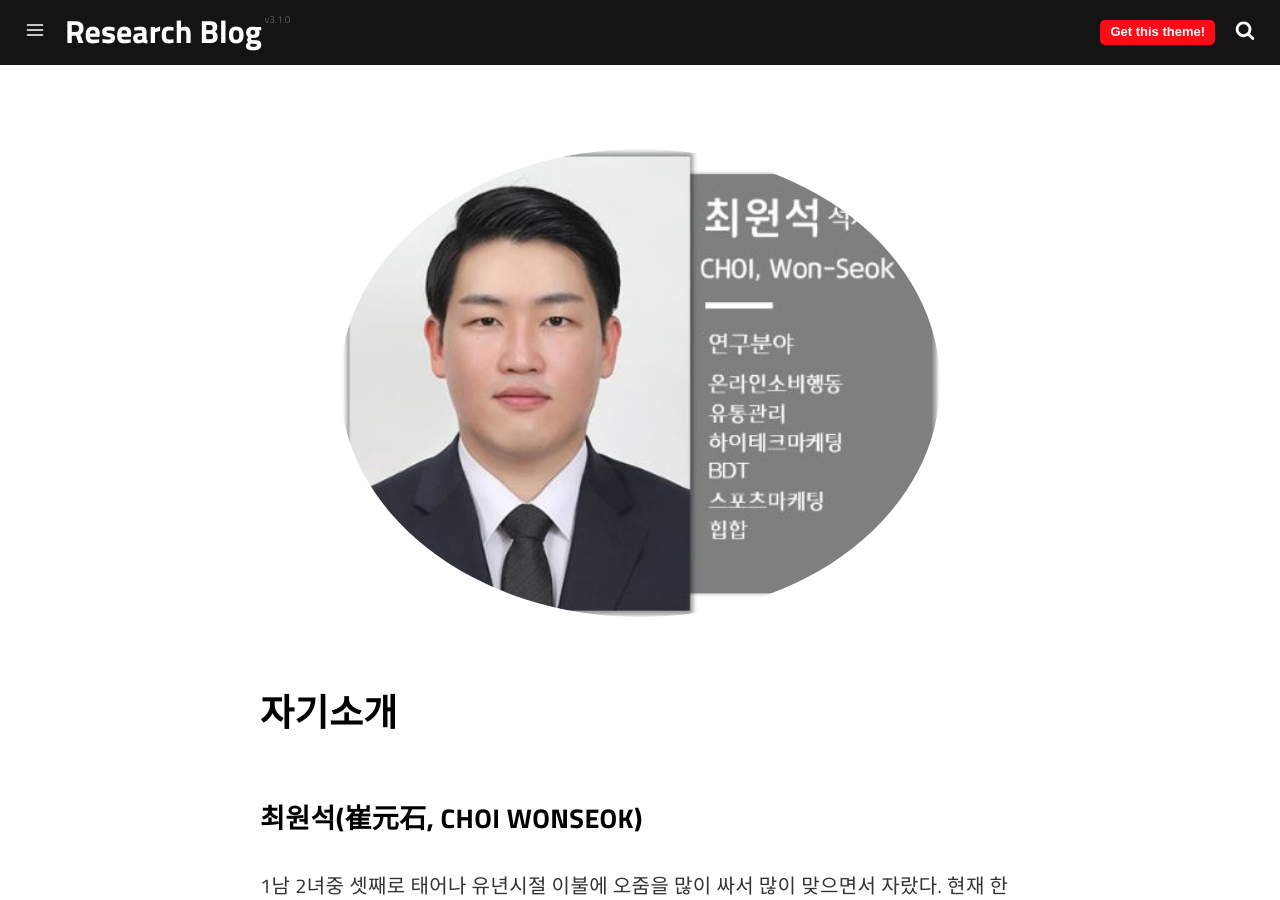
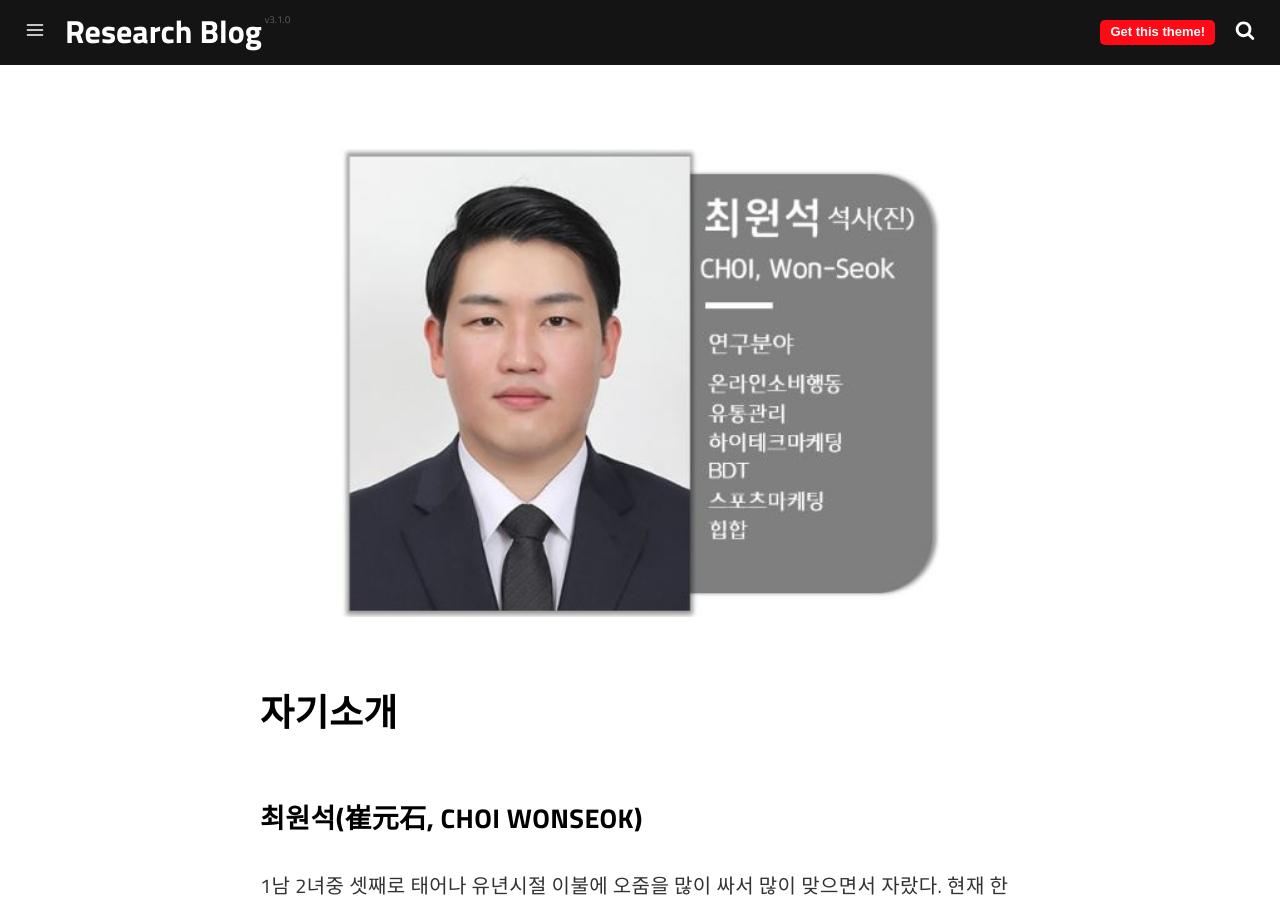
Before and after one commit to yujin2030/chldnjstjr.github.io, a Jekyll site: the page built from pages/about.md, in a window 1280 px wide and 900 px high. Built offline with Jekyll 4.4.1, drawn with Linux system fonts in a browser that asks for light colours; a script that is not in the unit is left out.

Commit message:
Update about.md

```diff
--- a/pages/about.md
+++ b/pages/about.md
@@ -5,7 +5,7 @@ description: Some description.
 permalink: /about/
 ---
 
-<img class="img-rounded" src="/assets/img/uploads/프로필1.JPG" alt="chldnjstjr" width="600">
+<img class="img-squared" src="/assets/img/uploads/프로필1.JPG" alt="chldnjstjr" width="600">
 
 ## 자기소개
 ### 최원석(崔元石, CHOI WONSEOK)
```
